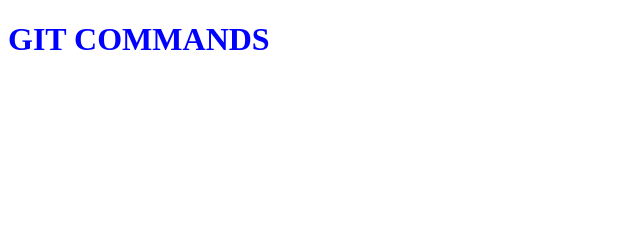
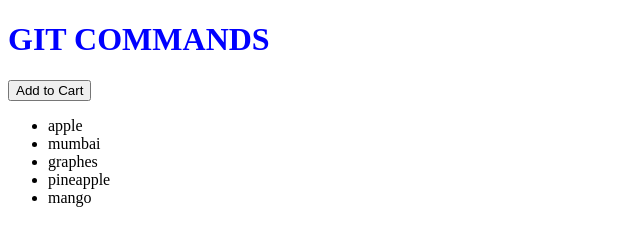
Before and after one commit to nikhilshrivastavdeveloper/practice_local_repo, a plain HTML site: page index.html in a window 1280 px wide. Shown: the whole page, without its empty margins (0-640 px from the left). Drawn offline with Linux system fonts and the light colour scheme.

Commit message:
add new list in html file

```diff
--- a/index.html
+++ b/index.html
@@ -8,5 +8,13 @@
 </head>
 <body>
     <h1>GIT COMMANDS</h1>
+    <button>Add to Cart</button>
+    <ul>
+        <li>apple</li>
+        <li>mumbai</li>
+        <li>graphes</li>
+        <li>pineapple</li>
+        <li>mango</li>
+    </ul>
 </body>
 </html>
```
